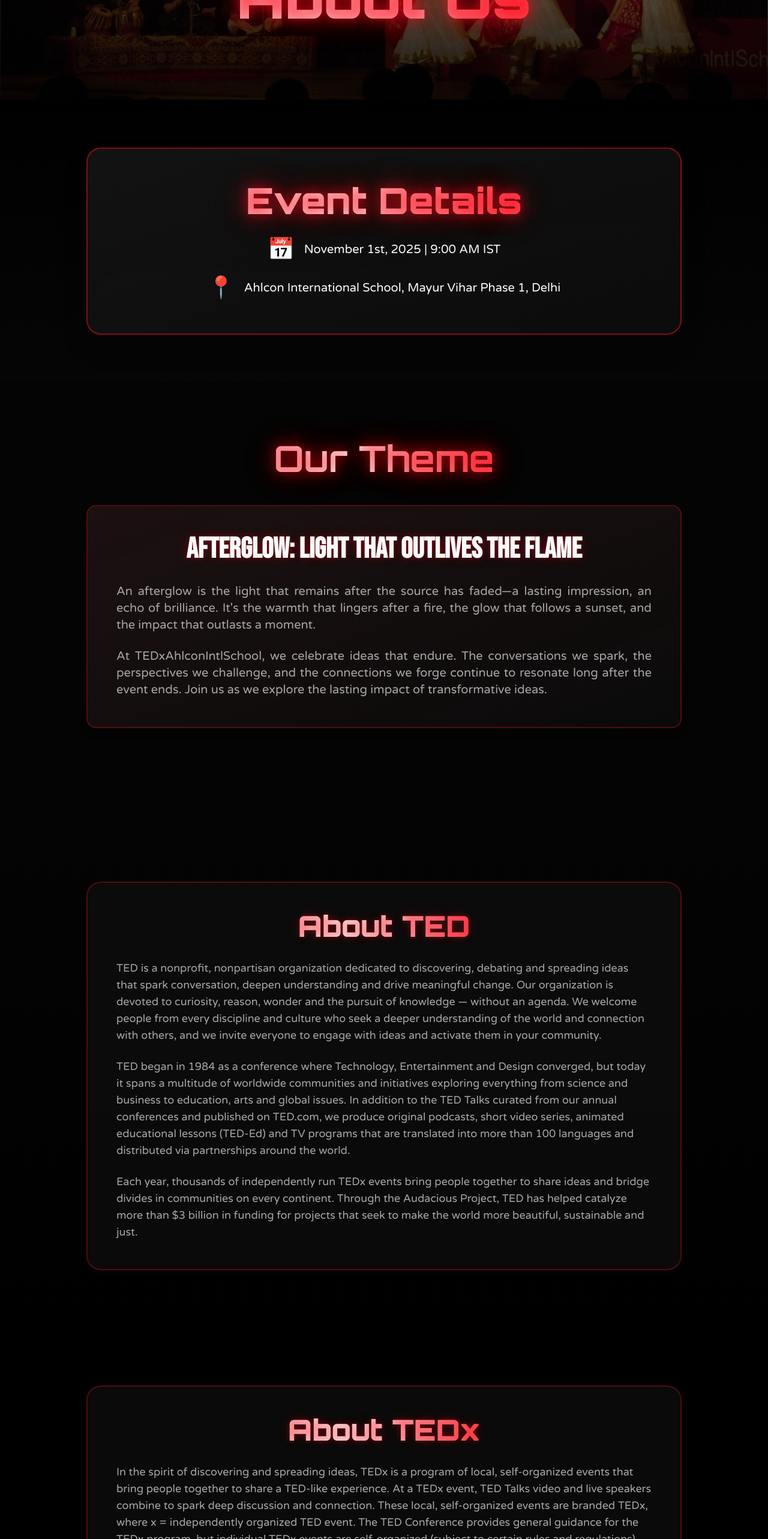
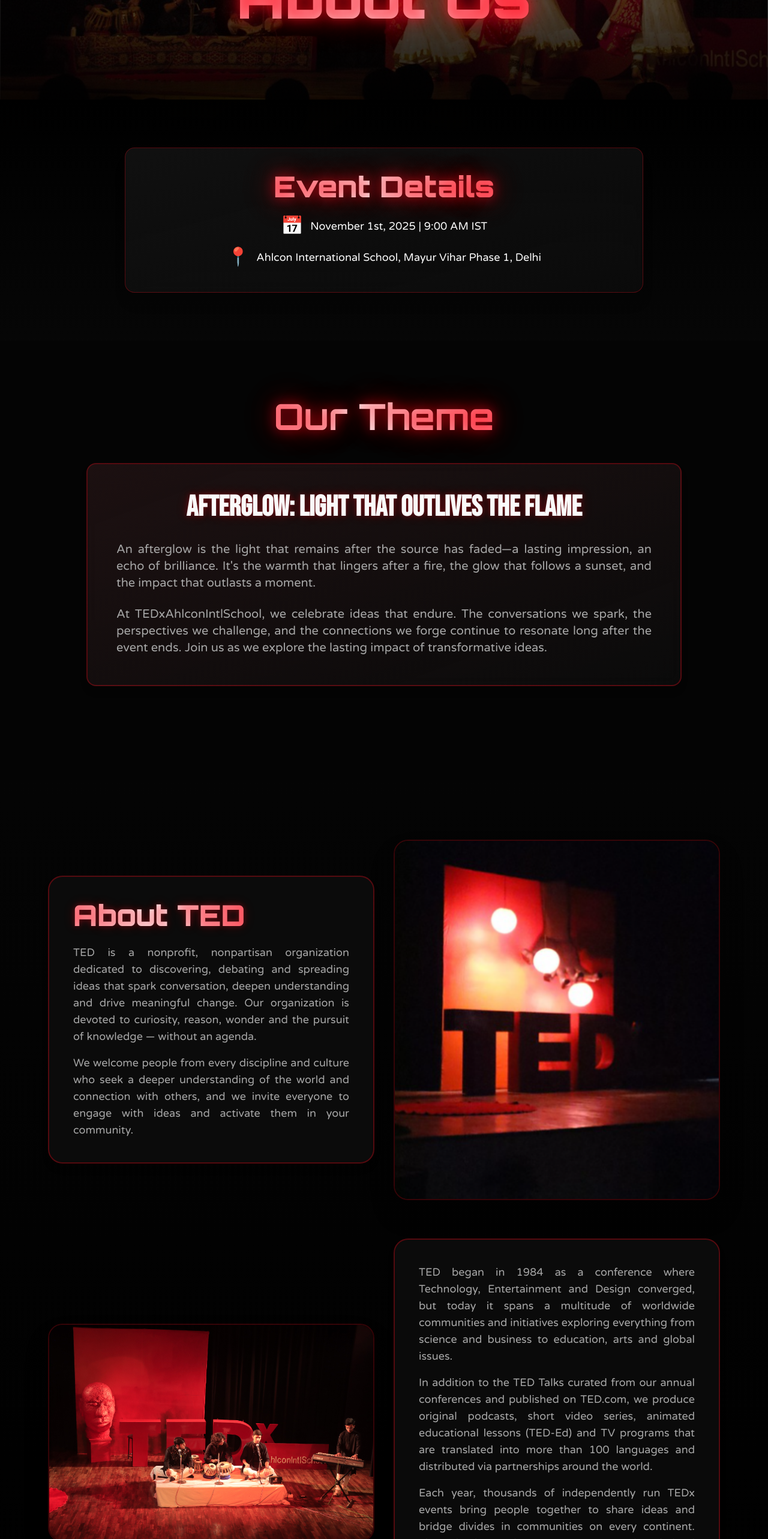
Before and after one commit to viditvarshney12-gif/aistedx, a React (Vite) app: page /about in a window 1280 px wide. Shown: the part 234-2800 px from the top of the page at 60% size. Built offline with nearby package versions, Linux system fonts and the light colour scheme; the HTML template or start-up script is replaced by a standard one.

Commit message:
Refactor About Page Design

```diff
--- a/src/pages/About.tsx
+++ b/src/pages/About.tsx
@@ -8,6 +8,8 @@ import { Calendar, MapPin } from "lucide-react";
 import musicalPerformance from "@/assets/musical-performance.jpg";
 import culturalDance from "@/assets/cultural-dance.jpg";
 import acrobaticPerformance from "@/assets/acrobatic-performance.jpg";
+import performancePhoto from "@/assets/performance-photo.jpg";
+import stagePhoto from "@/assets/stage-photo.png";
 
 const About = () => {
   return (
@@ -33,20 +35,20 @@ const About = () => {
 
       {/* Event Details - Prominent at Top */}
       <section className="py-16 sm:py-20 px-4 sm:px-6 lg:px-8 bg-gradient-to-b from-background to-card/30 -mt-20 relative z-20">
-        <div className="container mx-auto max-w-5xl">
+        <div className="container mx-auto max-w-4xl">
           <ScrollReveal>
-            <div className="bg-gradient-to-br from-card/90 to-card/50 backdrop-blur-lg border-2 border-primary/50 rounded-3xl p-10 sm:p-12 md:p-14 shadow-2xl hover:shadow-primary/50 transition-all duration-500">
-              <div className="text-center space-y-8">
-                <h2 className="text-4xl sm:text-5xl md:text-6xl font-black mb-8">
+            <div className="bg-gradient-to-br from-card/80 to-card/40 backdrop-blur-md border border-primary/30 rounded-2xl p-8 sm:p-10 shadow-xl hover:shadow-primary/30 transition-all duration-500 hover:border-primary/50">
+              <div className="text-center space-y-6">
+                <h2 className="text-3xl sm:text-4xl md:text-5xl font-black mb-6">
                   <ShinyText className="text-foreground text-glow-strong">Event Details</ShinyText>
                 </h2>
-                <div className="space-y-6 text-justify max-w-3xl mx-auto">
-                  <div className="flex flex-col sm:flex-row items-center justify-center gap-4 text-lg sm:text-xl font-varela text-foreground">
-                    <span className="text-3xl sm:text-4xl">📅</span>
+                <div className="space-y-4 max-w-2xl mx-auto">
+                  <div className="flex flex-col sm:flex-row items-center justify-center gap-3 text-base sm:text-lg font-varela text-foreground">
+                    <span className="text-2xl sm:text-3xl">📅</span>
                     <span className="text-center sm:text-left">November 1st, 2025 | 9:00 AM IST</span>
                   </div>
-                  <div className="flex flex-col sm:flex-row items-center justify-center gap-4 text-lg sm:text-xl font-varela text-foreground">
-                    <span className="text-3xl sm:text-4xl">📍</span>
+                  <div className="flex flex-col sm:flex-row items-center justify-center gap-3 text-base sm:text-lg font-varela text-foreground">
+                    <span className="text-2xl sm:text-3xl">📍</span>
                     <span className="text-center sm:text-left">Ahlcon International School, Mayur Vihar Phase 1, Delhi</span>
                   </div>
                 </div>
@@ -88,22 +90,45 @@ const About = () => {
 
       {/* About TED Section */}
       <section className="py-16 sm:py-24 px-4 sm:px-6 lg:px-8 bg-gradient-to-b from-card/20 to-background">
-        <div className="container mx-auto max-w-5xl">
+        <div className="container mx-auto max-w-6xl">
           <ScrollReveal>
-            <div className="bg-card/50 backdrop-blur-sm border-2 border-primary/30 rounded-3xl p-8 sm:p-12 hover:border-primary/40 transition-all duration-300 shadow-lg">
-              <h2 className="text-3xl sm:text-4xl md:text-5xl font-black mb-8 text-center">
+            <div className="grid md:grid-cols-2 gap-8 items-center mb-16">
+              <div className="bg-card/50 backdrop-blur-sm border-2 border-primary/30 rounded-3xl p-8 sm:p-10 hover:border-primary/40 transition-all duration-300 shadow-lg">
+                <h2 className="text-3xl sm:text-4xl md:text-5xl font-black mb-6">
                   <ShinyText className="text-foreground text-glow">About TED</ShinyText>
                 </h2>
-              <div className="prose prose-lg prose-invert max-w-none space-y-6">
-                <p className="text-base sm:text-lg text-muted-foreground leading-relaxed font-varela">
-                  TED is a nonprofit, nonpartisan organization dedicated to discovering, debating and spreading ideas that spark conversation, deepen understanding and drive meaningful change. Our organization is devoted to curiosity, reason, wonder and the pursuit of knowledge — without an agenda. We welcome people from every discipline and culture who seek a deeper understanding of the world and connection with others, and we invite everyone to engage with ideas and activate them in your community.
+                <div className="space-y-4">
+                  <p className="text-base sm:text-lg text-muted-foreground leading-relaxed font-varela text-justify">
+                    TED is a nonprofit, nonpartisan organization dedicated to discovering, debating and spreading ideas that spark conversation, deepen understanding and drive meaningful change. Our organization is devoted to curiosity, reason, wonder and the pursuit of knowledge — without an agenda.
                   </p>
-                <p className="text-base sm:text-lg text-muted-foreground leading-relaxed font-varela">
-                  TED began in 1984 as a conference where Technology, Entertainment and Design converged, but today it spans a multitude of worldwide communities and initiatives exploring everything from science and business to education, arts and global issues. In addition to the TED Talks curated from our annual conferences and published on TED.com, we produce original podcasts, short video series, animated educational lessons (TED-Ed) and TV programs that are translated into more than 100 languages and distributed via partnerships around the world.
+                  <p className="text-base sm:text-lg text-muted-foreground leading-relaxed font-varela text-justify">
+                    We welcome people from every discipline and culture who seek a deeper understanding of the world and connection with others, and we invite everyone to engage with ideas and activate them in your community.
                   </p>
-                <p className="text-base sm:text-lg text-muted-foreground leading-relaxed font-varela">
+                </div>
+              </div>
+              <div className="rounded-3xl overflow-hidden shadow-2xl hover:shadow-primary/30 transition-all duration-500 border-2 border-primary/20 hover:border-primary/40">
+                <img src={stagePhoto} alt="TEDx Stage" className="w-full h-full object-cover" />
+              </div>
+            </div>
+          </ScrollReveal>
+
+          <ScrollReveal>
+            <div className="grid md:grid-cols-2 gap-8 items-center">
+              <div className="rounded-3xl overflow-hidden shadow-2xl hover:shadow-primary/30 transition-all duration-500 border-2 border-primary/20 hover:border-primary/40 order-2 md:order-1">
+                <img src={performancePhoto} alt="TEDx Performance" className="w-full h-full object-cover" />
+              </div>
+              <div className="bg-card/50 backdrop-blur-sm border-2 border-primary/30 rounded-3xl p-8 sm:p-10 hover:border-primary/40 transition-all duration-300 shadow-lg order-1 md:order-2">
+                <div className="space-y-4">
+                  <p className="text-base sm:text-lg text-muted-foreground leading-relaxed font-varela text-justify">
+                    TED began in 1984 as a conference where Technology, Entertainment and Design converged, but today it spans a multitude of worldwide communities and initiatives exploring everything from science and business to education, arts and global issues.
+                  </p>
+                  <p className="text-base sm:text-lg text-muted-foreground leading-relaxed font-varela text-justify">
+                    In addition to the TED Talks curated from our annual conferences and published on TED.com, we produce original podcasts, short video series, animated educational lessons (TED-Ed) and TV programs that are translated into more than 100 languages and distributed via partnerships around the world.
+                  </p>
+                  <p className="text-base sm:text-lg text-muted-foreground leading-relaxed font-varela text-justify">
                     Each year, thousands of independently run TEDx events bring people together to share ideas and bridge divides in communities on every continent. Through the Audacious Project, TED has helped catalyze more than $3 billion in funding for projects that seek to make the world more beautiful, sustainable and just.
                   </p>
+                </div>
               </div>
             </div>
           </ScrollReveal>
--- a/src/pages/Home.tsx
+++ b/src/pages/Home.tsx
@@ -40,7 +40,7 @@ const Home = () => {
             initial={{ opacity: 0, y: 20 }}
             animate={{ opacity: 1, y: 0 }}
             transition={{ duration: 1 }}
-            className="pt-32"
+            className="pt-56 sm:pt-64 md:pt-72"
           >
             <a
               href="https://docs.google.com/forms/d/e/1FAIpQLSdkzkzO1tpNbt7-L6QMA7eW7tB745nKK0Sxcl0ByUpyaUnv4w/viewform?usp=dialog"
```
Also changed, not shown: src/assets/performance-photo.jpg (added), src/assets/stage-photo.png (added). Lines whose indentation alone changed are shown as unchanged.
